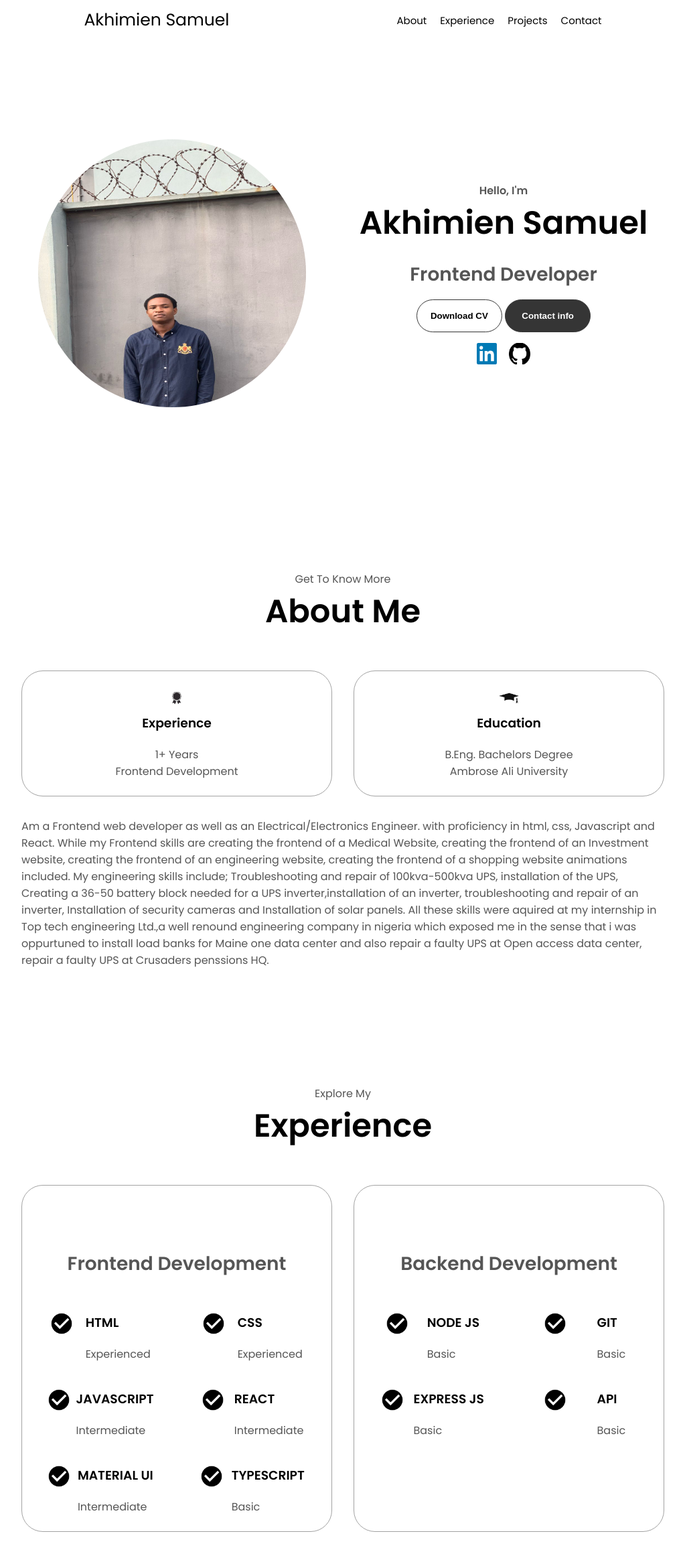
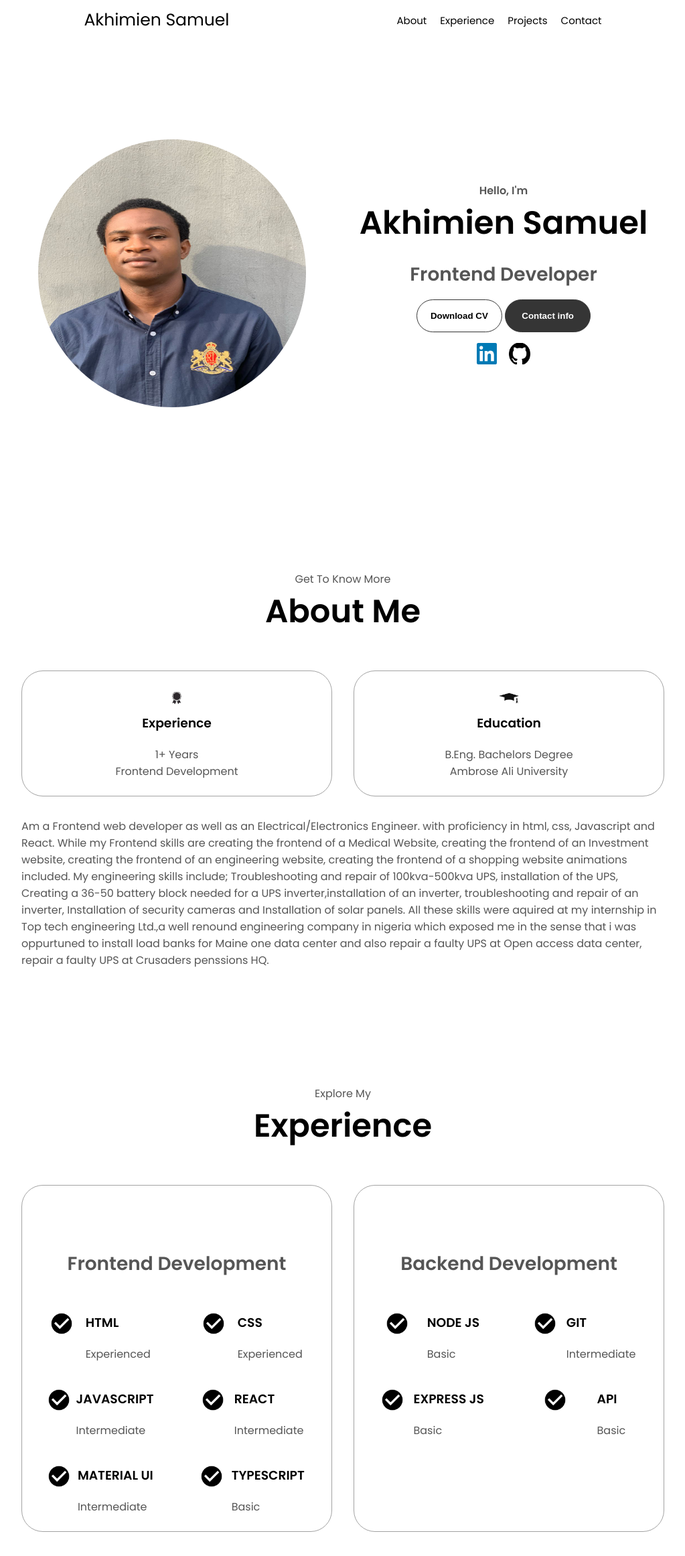
Before and after one commit to Ehis-tech/Portfolio_website, a plain HTML site: page index.html in a window 1280 px wide. Shown: the top 2323 px of the page at 67% size, without its empty margins (128-1151 px from the left). Drawn offline with Linux system fonts and the light colour scheme.

Commit message:
commit changes

```diff
--- a/index.html
+++ b/index.html
@@ -40,9 +40,8 @@
 
     <section id="profile">
         <div class="section_pic-container">
-            <img src="./img/WhatsApp Image 2025-03-19 at 16.52.40_f7d9403f.jpg"  alt="Ehis profile picture">
+            <img src="./img/WhatsApp Image 2025-03-19 at 16.52.41_042d8820.jpg"  alt="Ehis profile picture">
         </div>
-
         <div class="section__text">
             <p class="section__text__p1">Hello, I'm</p>
             <h1 class="title">Akhimien Samuel</h1>
@@ -162,7 +161,7 @@
                         <img src="./img/check-mark.png" alt="Experience icon" class="icon"/>
                         <div>
                             <h3>GIT</h3>
-                            <p>Basic</p>
+                            <p>Intermediate</p>
                         </div>
                     </article>
                     <article>
```
